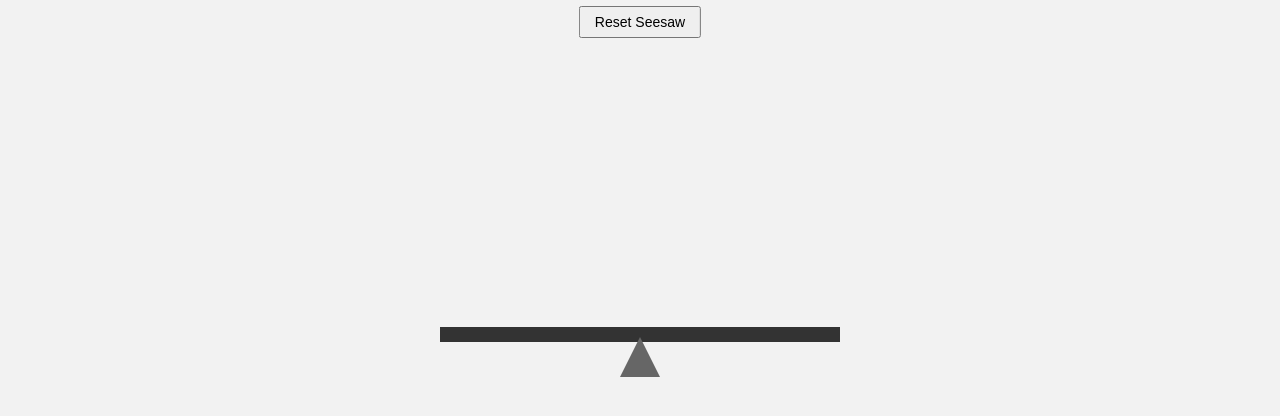
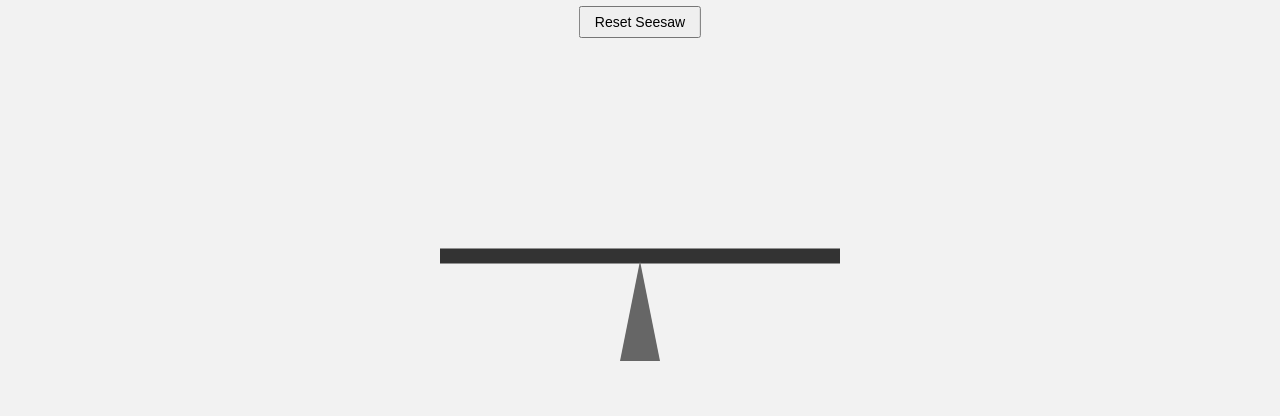
Before and after one commit to comporder/emir-ozalp-seesaw-simulation, a plain HTML site: page index.html in a window 1280 px wide. Shown: the part 144-560 px from the top of the page. Drawn offline with Linux system fonts and the light colour scheme.

Commit message:
keep pivot stable while rotating the seesaw

```diff
--- a/index.html
+++ b/index.html
@@ -43,9 +43,8 @@
     </div>
 
     <div id="scene">
-        <div id="seesaw">
-            <div id="pivot"></div>
-        </div>
+        <div id="seesaw"></div>
+        <div id="pivot"></div>
         <div id="plank-click-area"></div>
     </div>
 
--- a/script.js
+++ b/script.js
@@ -92,7 +92,7 @@ function resetSeesaw() {
     localStorage.removeItem("seesawNextWeight");
     const weightElements = seesaw.querySelectorAll(".weight");
     weightElements.forEach(box => box.remove());
-    seesaw.style.transform = "rotate(0deg)";
+    seesaw.style.transform = "translate(-50%, -50%) rotate(0deg)";
     nextWeight = generateRandomWeight();
 
     updateInfoPanel();
@@ -120,7 +120,7 @@ function restoreState() {
     });
 
     const angle = calculateSeesawAngle();
-    seesaw.style.transform = `rotate(${angle}deg)`;
+    seesaw.style.transform = `translate(-50%, -50%) rotate(${angle}deg)`;
 
     nextWeight = Number(savedNextWeight) || generateRandomWeight();
     updateInfoPanel();
@@ -160,7 +160,7 @@ plankClickArea.addEventListener("click", function (event) {
     seesaw.appendChild(weightElement);
 
     const angle = calculateSeesawAngle();
-    seesaw.style.transform = `rotate(${angle}deg)`;
+    seesaw.style.transform = `translate(-50%, -50%) rotate(${angle}deg)`;
     updateInfoPanel();
 });
 
--- a/style.css
+++ b/style.css
@@ -23,8 +23,14 @@ h1 {
     width: 400px;
     height: 15px;
     background-color: #333;
-    position: relative;
+    position: absolute;
+    top: 50%;
+    left: 50%;
+    transform-origin: center center;
+    transform: translate(-50%, -50%) rotate(0deg);
     transition: transform 0.5s ease-out;
+    pointer-events: none;
+    z-index: 1;
 }
 
 #pivot {
@@ -32,11 +38,13 @@ h1 {
     height: 0;
     border-left: 20px solid transparent;
     border-right: 20px solid transparent;
-    border-bottom: 40px solid #666;
+    border-bottom: 100px solid #666;
     position: absolute;
-    top: 10px;
+    top: 50%;
     left: 50%;
-    transform: translateX(-50%);
+    transform: translate(-50%, 5px);
+    pointer-events: none;
+    z-index: 2;
 }
 
 #plank-click-area {
@@ -46,6 +54,7 @@ h1 {
     top: 50%;
     left: 50%;
     transform: translate(-50%, -50%);
+    z-index: 3;
 }
 
 #info-panel {
@@ -72,7 +81,6 @@ h1 {
     font-size: 14px;
     cursor: pointer;
 }
-
 
 .info-item {
     background: #fff;
```
